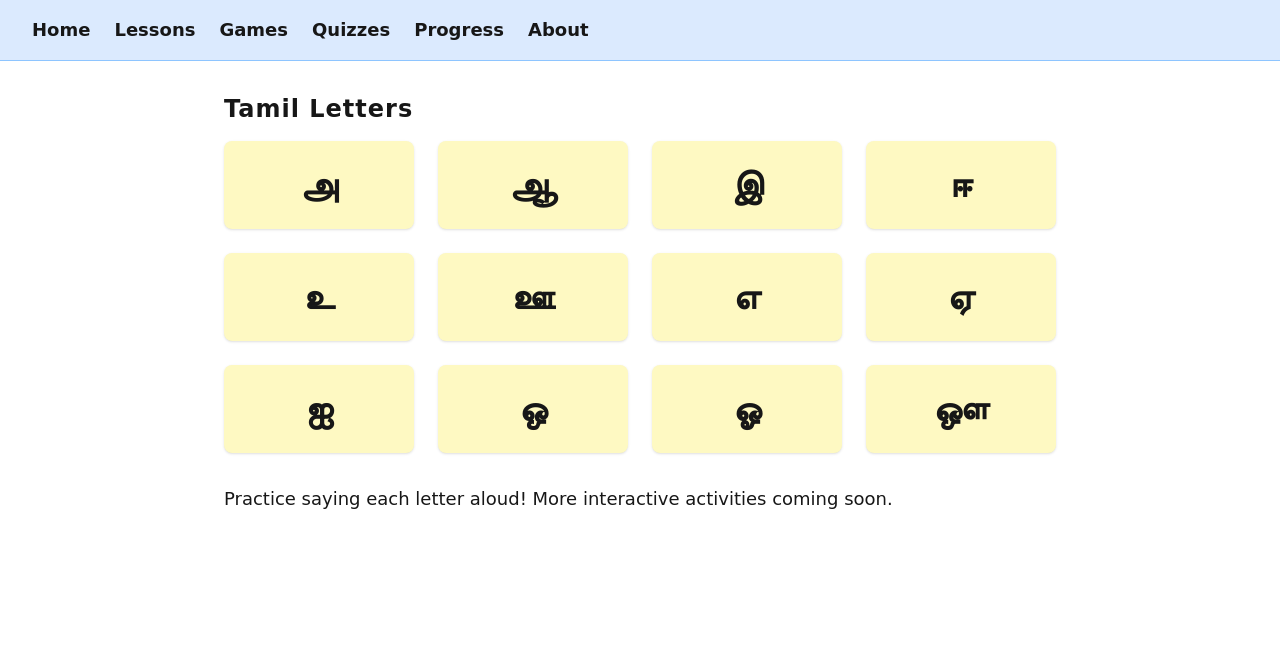
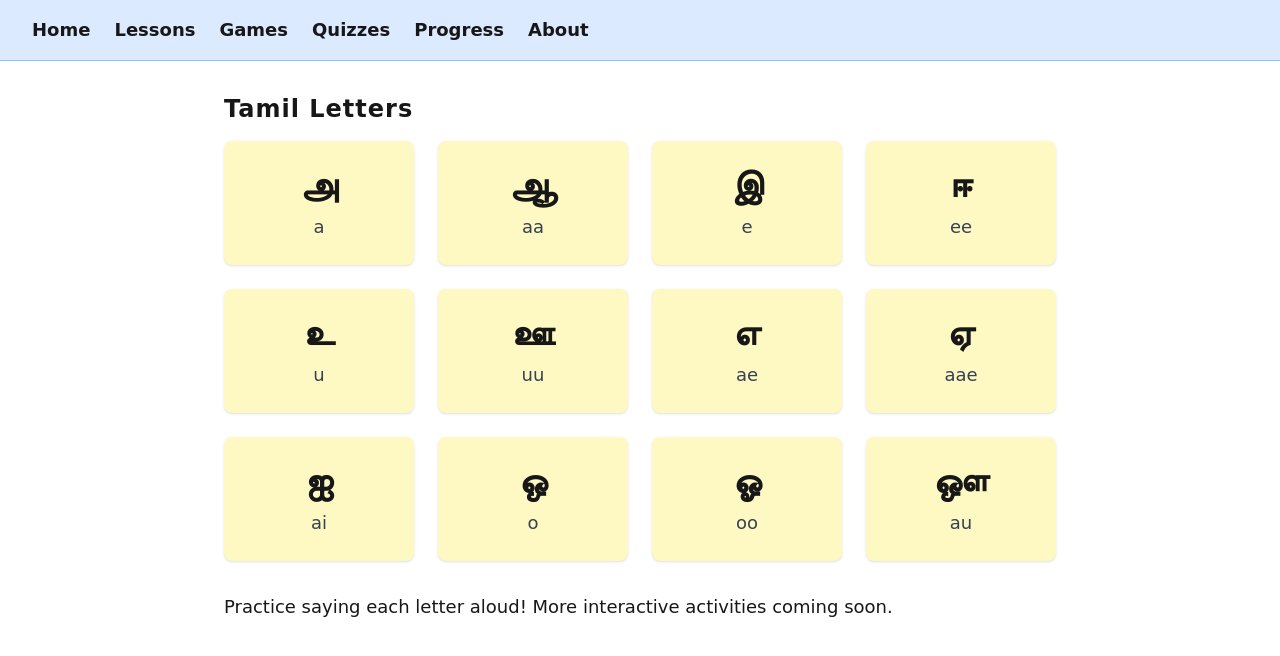
Before and after one commit to artynuts/learn-tamil, a Next.js app: page /lessons/letters in a window 1280 px wide. Shown: the top 656 px of the page. Built offline with nearby package versions, Linux system fonts and the light colour scheme.

Commit message:
Annotate Tamil letters with English sound equivalents for easier learning

```diff
--- a/src/app/lessons/letters/page.tsx
+++ b/src/app/lessons/letters/page.tsx
@@ -1,18 +1,36 @@
 export default function TamilLettersLesson() {
   const letters = [
-    "அ", "ஆ", "இ", "ஈ", "உ", "ஊ", "எ", "ஏ", "ஐ", "ஒ", "ஓ", "ஔ"
+    { tamil: "அ", english: "a" },
+    { tamil: "ஆ", english: "aa" },
+    { tamil: "இ", english: "e" },
+    { tamil: "ஈ", english: "ee" },
+    { tamil: "உ", english: "u" },
+    { tamil: "ஊ", english: "uu" },
+    { tamil: "எ", english: "ae" },
+    { tamil: "ஏ", english: "aae" },
+    { tamil: "ஐ", english: "ai" },
+    { tamil: "ஒ", english: "o" },
+    { tamil: "ஓ", english: "oo" },
+    { tamil: "ஔ", english: "au" },
   ];
   return (
     <main className="p-8">
       <h2 className="text-2xl font-bold mb-4">Tamil Letters</h2>
       <div className="grid grid-cols-4 gap-6 mb-8">
         {letters.map((letter, idx) => (
-          <div key={idx} className="bg-yellow-100 rounded-lg shadow p-6 text-4xl font-bold text-center">
-            {letter}
+          <div
+            key={idx}
+            className="bg-yellow-100 rounded-lg shadow p-6 text-center"
+          >
+            <div className="text-4xl font-bold mb-2">{letter.tamil}</div>
+            <div className="text-lg text-gray-700">{letter.english}</div>
           </div>
         ))}
       </div>
-      <p className="text-lg">Practice saying each letter aloud! More interactive activities coming soon.</p>
+      <p className="text-lg">
+        Practice saying each letter aloud! More interactive activities coming
+        soon.
+      </p>
     </main>
   );
 }
```
